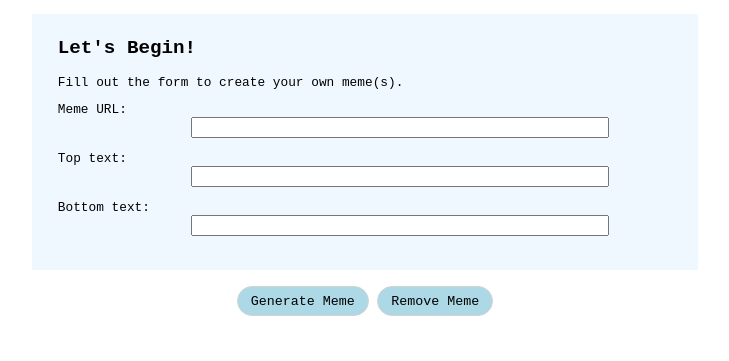
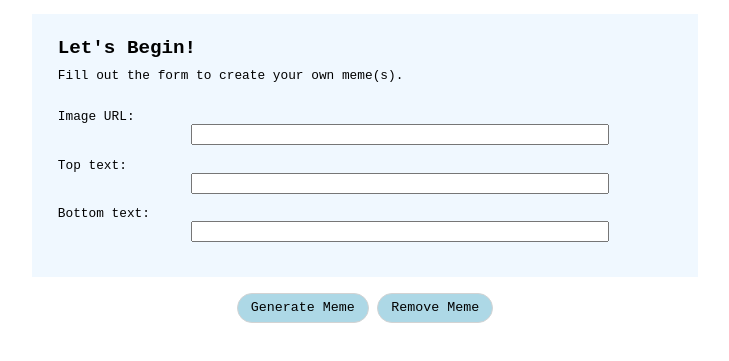
Before and after one commit to moogiecodes/meme-generator, a plain HTML site: page index.html in a window 1280 px wide. Shown: the part 49-410 px from the top of the page, without its empty margins (275-1004 px from the left). Drawn offline with Linux system fonts and the light colour scheme.

Commit message:
Modify form spacing and text

```diff
--- a/index.html
+++ b/index.html
@@ -9,12 +9,12 @@
     <h1>Meme Generator</h1>
     <!-- Input Form -->
     <form id="memeForm" method="POST">
-        <div>
+        <div class="instructions">
             <h2>Let's Begin!</h2> Fill out the form to create your own meme(s).
         </div>
         <div>
         <p>
-            <label>Meme URL:</label><input type="url" id="memeurl" required>
+            <label>Image URL:</label><input type="url" id="memeurl" required>
         </p>
         <p>
             <label>Top text:</label><input type="text" id="toptext-input" maxlength="40" required>
--- a/style.css
+++ b/style.css
@@ -2,6 +2,12 @@ html {
   text-align: center;
   font-size: 0.8em;
   font-family: "Courier New", Courier, monospace;
+}
+h2 {
+  margin-bottom: 0.5em;
+}
+.instructions {
+  margin-bottom: 2em;
 }
 form {
   text-align: left;
```
